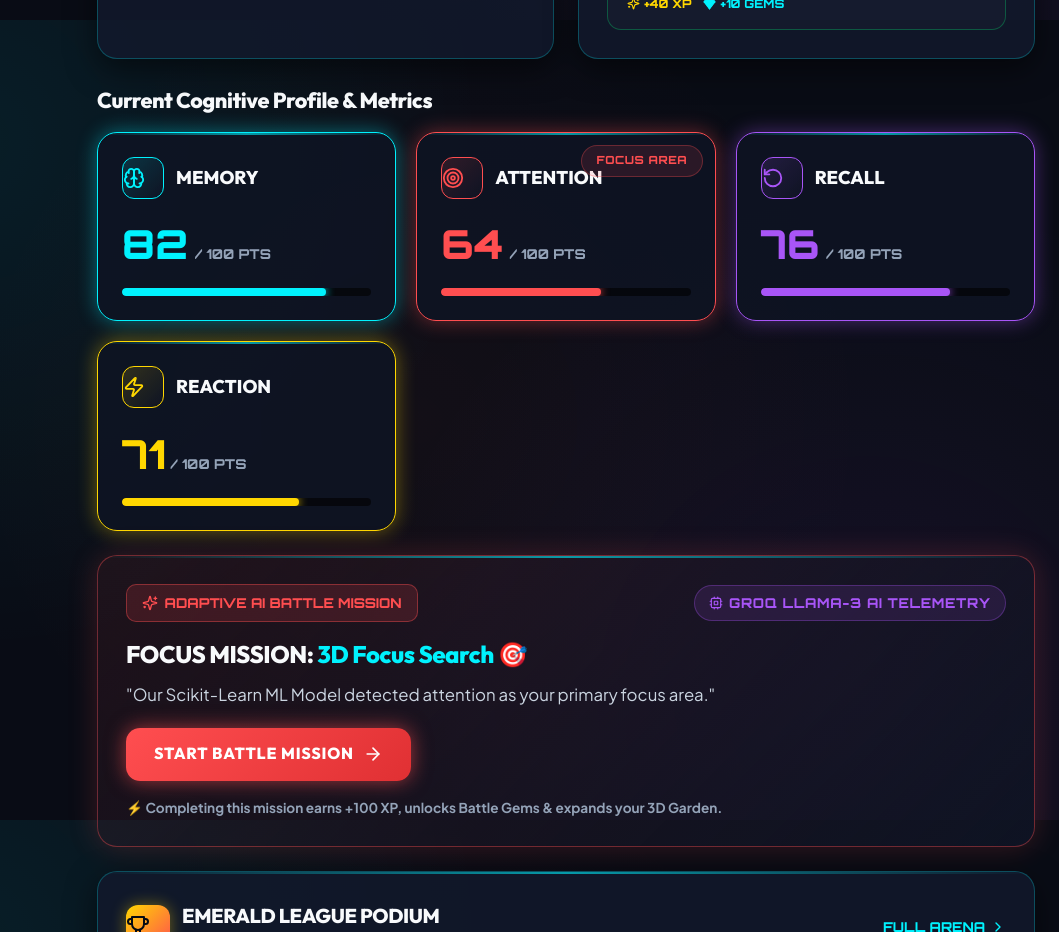
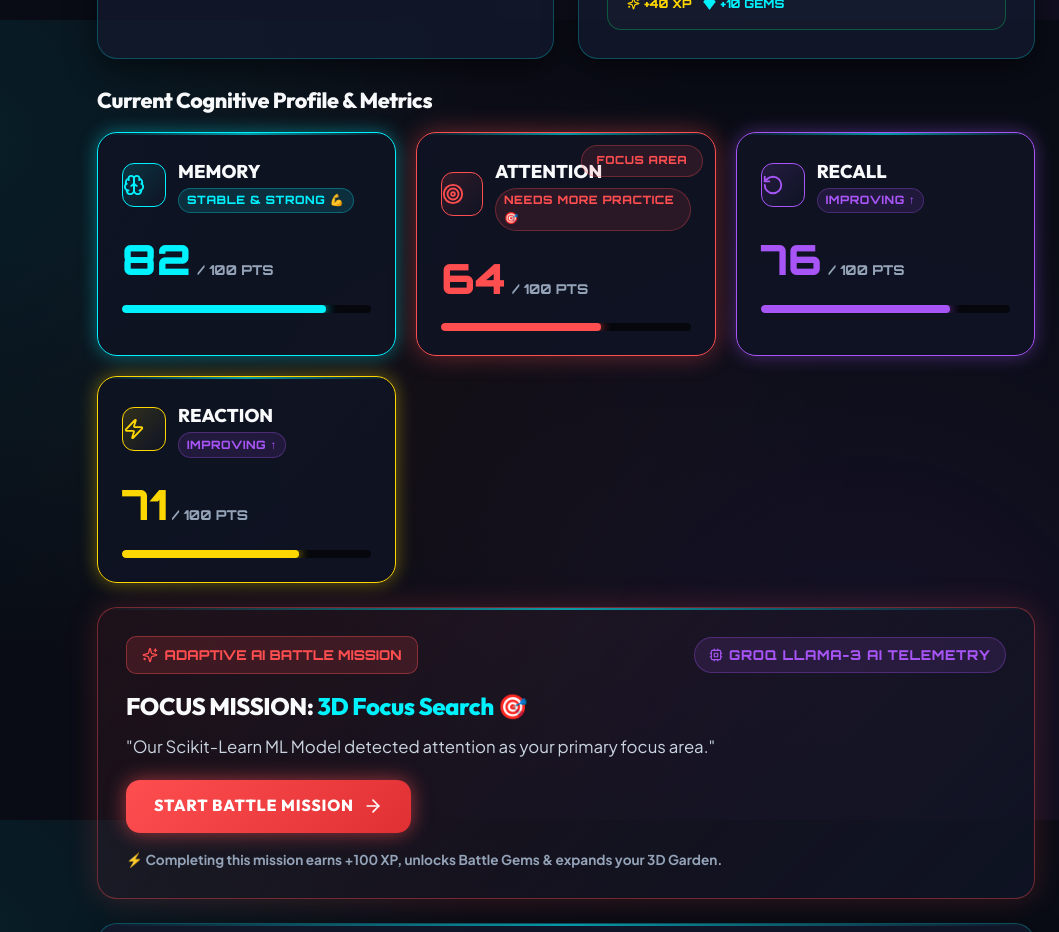
Before and after one commit to srimathidhinakaran/MemoMate, a React (Vite) app in the folder frontend/: page /dashboard in a window 1280 px wide. Shown: the part 1580-2512 px from the top of the page, without its empty margins (221-1280 px from the left). Built offline with nearby package versions, Linux system fonts and the light colour scheme; no server answers.

Commit message:
Fix dynamic cognitive score updating and category aliases

```diff
--- a/frontend/src/components/CognitiveScoreCard.jsx
+++ b/frontend/src/components/CognitiveScoreCard.jsx
@@ -1,46 +1,63 @@
 import React from 'react';
-import { Brain, Target, RotateCcw, Zap } from 'lucide-react';
+import { Brain, Target, RotateCcw, Zap, Sparkles, TrendingUp, AlertCircle } from 'lucide-react';
 
 const CognitiveScoreCard = ({ memory = 82, attention = 64, recall = 76, reaction = 71 }) => {
-  const cards = [
-    { label: 'Memory', score: memory, key: 'memory', icon: Brain, color: '#00F2FE', glow: 'rgba(0, 242, 254, 0.4)' },
-    { label: 'Attention', score: attention, key: 'attention', icon: Target, color: '#FF4E50', glow: 'rgba(255, 78, 80, 0.4)', highlight: true },
-    { label: 'Recall', score: recall, key: 'recall', icon: RotateCcw, color: '#A855F7', glow: 'rgba(168, 85, 247, 0.4)' },
-    { label: 'Reaction', score: reaction, key: 'reaction', icon: Zap, color: '#FFD700', glow: 'rgba(255, 215, 0, 0.4)' }
+  const scores = [
+    { key: 'memory', label: 'Memory', score: Number(memory) || 82, icon: Brain, color: '#00F2FE', glow: 'rgba(0, 242, 254, 0.4)' },
+    { key: 'attention', label: 'Attention', score: Number(attention) || 64, icon: Target, color: '#FF4E50', glow: 'rgba(255, 78, 80, 0.4)' },
+    { key: 'recall', label: 'Recall', score: Number(recall) || 76, icon: RotateCcw, color: '#A855F7', glow: 'rgba(168, 85, 247, 0.4)' },
+    { key: 'reaction', label: 'Reaction', score: Number(reaction) || 71, icon: Zap, color: '#FFD700', glow: 'rgba(255, 215, 0, 0.4)' }
   ];
+
+  // Find lowest metric to dynamically highlight Focus Area
+  const minScoreVal = Math.min(...scores.map(s => s.score));
+
+  const getStatusBadge = (score) => {
+    if (score >= 80) {
+      return { text: 'Stable & Strong 💪', badgeClass: 'badge-cyan', color: '#00F2FE' };
+    } else if (score >= 70) {
+      return { text: 'Improving ↑', badgeClass: 'badge-purple', color: '#A855F7' };
+    } else {
+      return { text: 'Needs More Practice 🎯', badgeClass: 'badge-flame', color: '#FF4E50' };
+    }
+  };
 
   return (
     <div style={{
       display: 'grid',
-      gridTemplateColumns: 'repeat(auto-fit, minmax(220px, 1fr))',
+      gridTemplateColumns: 'repeat(auto-fit, minmax(240px, 1fr))',
       gap: '1.25rem',
       width: '100%'
     }}>
-      {cards.map((c) => {
+      {scores.map((c) => {
         const Icon = c.icon;
+        const status = getStatusBadge(c.score);
+        const isLowest = c.score === minScoreVal;
+
         return (
           <div
             key={c.key}
             className="garden-card animate-fade-in"
             style={{
               padding: '1.5rem',
-              borderColor: c.color,
-              backgroundColor: 'rgba(15, 20, 36, 0.85)',
+              borderColor: isLowest ? '#FF4E50' : c.color,
+              backgroundColor: 'rgba(15, 20, 36, 0.88)',
               position: 'relative',
               overflow: 'hidden',
-              boxShadow: `0 0 20px ${c.glow}`
+              boxShadow: isLowest ? '0 0 25px rgba(255, 78, 80, 0.4)' : `0 0 18px ${c.glow}`,
+              transition: 'all 0.3s ease'
             }}
           >
-            {c.highlight && (
-              <span className="badge badge-flame" style={{ position: 'absolute', top: 12, right: 12, fontSize: '0.7rem' }}>
+            {isLowest && (
+              <span className="badge badge-flame" style={{ position: 'absolute', top: 12, right: 12, fontSize: '0.7rem', textTransform: 'uppercase' }}>
                 FOCUS AREA
               </span>
             )}
 
             <div style={{ display: 'flex', alignItems: 'center', gap: '0.75rem', marginBottom: '0.85rem' }}>
               <div style={{
-                width: 42,
-                height: 42,
+                width: 44,
+                height: 44,
                 borderRadius: '12px',
                 background: `linear-gradient(135deg, ${c.color}25 0%, rgba(15, 20, 36, 0.9) 100%)`,
                 border: `1px solid ${c.color}`,
@@ -50,13 +67,20 @@ const CognitiveScoreCard = ({ memory = 82, attention = 64, recall = 76, reaction
               }}>
                 <Icon size={22} color={c.color} />
               </div>
-              <span style={{ fontSize: '1.15rem', fontWeight: 900, color: '#F8FAFC', fontFamily: 'var(--font-heading)' }}>
-                {c.label.toUpperCase()}
-              </span>
+              <div>
+                <span style={{ fontSize: '1.15rem', fontWeight: 900, color: '#F8FAFC', fontFamily: 'var(--font-heading)' }}>
+                  {c.label.toUpperCase()}
+                </span>
+                <div style={{ fontSize: '0.75rem', marginTop: '0.1rem' }}>
+                  <span className={`badge ${status.badgeClass}`} style={{ padding: '0.15rem 0.5rem', fontSize: '0.72rem' }}>
+                    {status.text}
+                  </span>
+                </div>
+              </div>
             </div>
 
-            <div style={{ display: 'flex', alignItems: 'baseline', gap: '0.4rem', marginBottom: '0.75rem' }}>
-              <span style={{ fontSize: '2.5rem', fontWeight: 900, color: c.color, fontFamily: 'var(--font-esports)' }}>
+            <div style={{ display: 'flex', alignItems: 'baseline', gap: '0.4rem', margin: '0.75rem 0' }}>
+              <span style={{ fontSize: '2.6rem', fontWeight: 900, color: c.color, fontFamily: 'var(--font-esports)' }}>
                 {c.score}
               </span>
               <span style={{ fontSize: '0.85rem', color: '#94A3B8', fontWeight: 800, fontFamily: 'var(--font-esports)' }}>/ 100 PTS</span>
@@ -71,10 +95,10 @@ const CognitiveScoreCard = ({ memory = 82, attention = 64, recall = 76, reaction
               overflow: 'hidden'
             }}>
               <div style={{
-                width: `${c.score}%`,
+                width: `${Math.min(100, Math.max(5, c.score))}%`,
                 height: '100%',
                 backgroundColor: c.color,
-                boxShadow: `0 0 10px ${c.color}`,
+                boxShadow: `0 0 12px ${c.color}`,
                 borderRadius: 9999,
                 transition: 'width 0.8s cubic-bezier(0.16, 1, 0.3, 1)'
               }} />
--- a/frontend/src/games/WordRecall.jsx
+++ b/frontend/src/games/WordRecall.jsx
@@ -17,7 +17,7 @@ const NER_WORDS = [
 
 const WordRecall = () => {
   const { user, updateStateFromSession, speakText, voiceAssistance } = useAuth();
-  const navigate = useNavigateRouter();
+  const navigate = useNavigate();
 
   const [targetWords, setTargetWords] = useState([]);
   const [options, setOptions] = useState([]);
--- a/frontend/src/services/api.js
+++ b/frontend/src/services/api.js
@@ -117,10 +117,10 @@ export const sessionAPI = {
       const newProf = { ...currentProfile };
 
       // Update actual metric based on game played
-      if (cat === 'memory') newProf.memoryScore = Math.round(newProf.memoryScore * 0.65 + score * 0.35);
-      if (cat === 'attention') newProf.attentionScore = Math.round(newProf.attentionScore * 0.65 + score * 0.35);
-      if (cat === 'recall') newProf.recallScore = Math.round(newProf.recallScore * 0.65 + score * 0.35);
-      if (cat === 'reaction') newProf.reactionScore = Math.round(newProf.reactionScore * 0.65 + score * 0.35);
+      if (cat === 'memory' || cat === 'pattern' || cat === '3d-memory') newProf.memoryScore = Math.round(newProf.memoryScore * 0.65 + score * 0.35);
+      if (cat === 'attention' || cat === '3d-target' || cat === 'focus') newProf.attentionScore = Math.round(newProf.attentionScore * 0.65 + score * 0.35);
+      if (cat === 'recall' || cat === 'word' || cat === 'number') newProf.recallScore = Math.round(newProf.recallScore * 0.65 + score * 0.35);
+      if (cat === 'reaction' || cat === '3d-reaction') newProf.reactionScore = Math.round(newProf.reactionScore * 0.65 + score * 0.35);
 
       newProf.overallScore = Math.round((newProf.memoryScore + newProf.attentionScore + newProf.recallScore + newProf.reactionScore) / 4);
       localStorage.setItem('memomate_profile', JSON.stringify(newProf));
```
Also changed, not shown: 1 other file (tests, documents, lock files or other folders).
